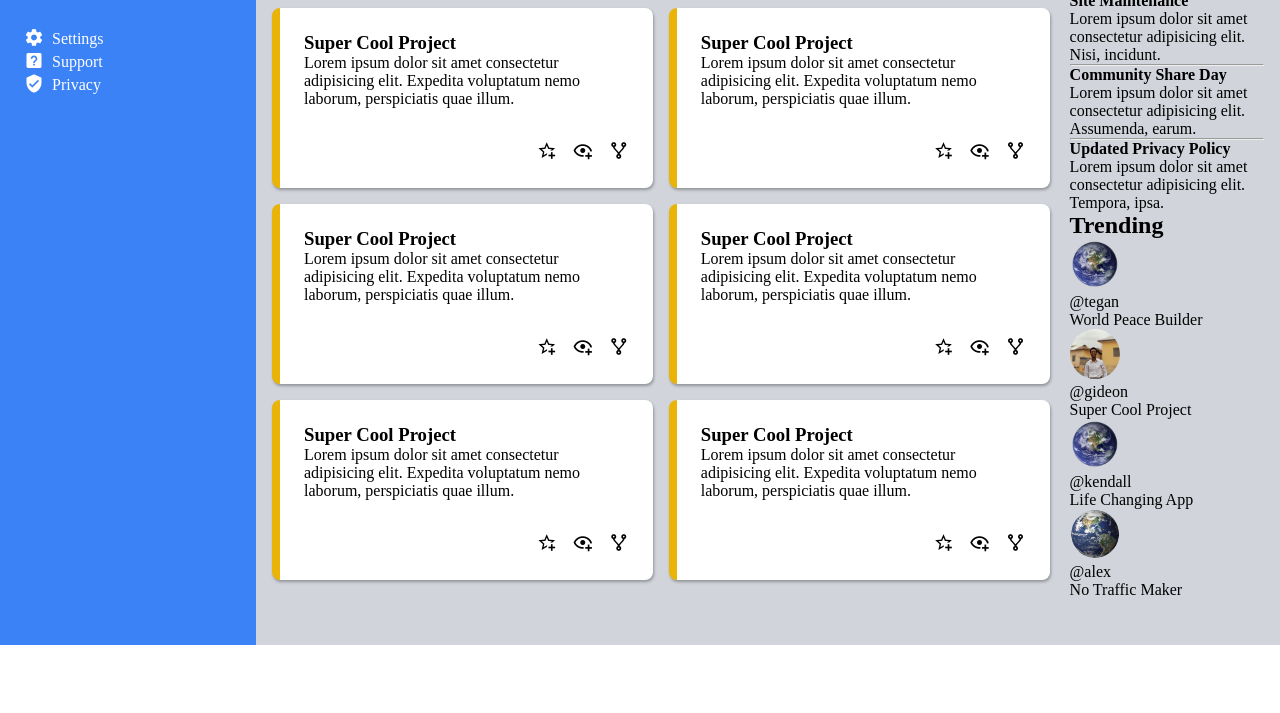
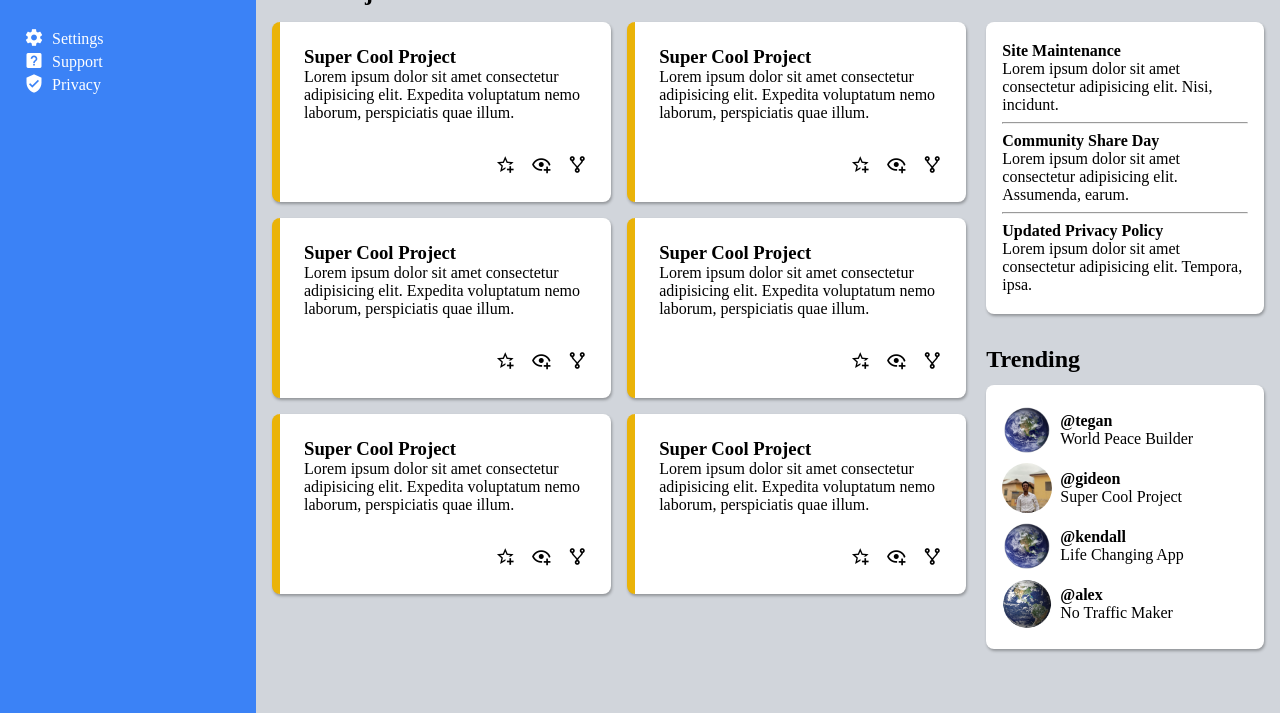
Before and after one commit to Gideon-D-Adeti/admin-dashboard, a plain HTML site: page index.html in a window 1280 px wide. Shown: the part 245-958 px from the top of the page. Before the commit the page ends 890 px from the top, so only its background shows below. Drawn offline with Linux system fonts and the light colour scheme.

Commit message:
Style announcements and trending parts of the main content section

```diff
--- a/index.html
+++ b/index.html
@@ -155,7 +155,7 @@
             <div class="announcements-and-trending-container">
                 <div class="announcements-container">
                     <h2>Announcements</h2>
-                    <div>
+                    <div class="announcements">
                         <div>
                             <a href="">
                                 <h4>Site Maintenance</h4>
@@ -180,39 +180,47 @@
                 </div>
                 <div class="trending-container">
                     <h2>Trending</h2>
-                    <div>
-                        <div>
+                    <div class="trending">
+                        <div class="trend">
                             <img src="images/other2.png" alt="Picture of Earth">
                             <div>
                                 <a href="">
-                                    <p>@tegan</p>
+                                    <b>
+                                        <p>@tegan</p>
+                                    </b>
                                 </a>
                                 <p>World Peace Builder</p>
                             </div>
                         </div>
-                        <div>
+                        <div class="trend">
                             <img src="images/gideon.jpg" alt="Picture of Gideon">
                             <div>
                                 <a href="">
-                                    <p>@gideon</p>
+                                    <b>
+                                        <p>@gideon</p>
+                                    </b>
                                 </a>
                                 <p>Super Cool Project</p>
                             </div>
                         </div>
-                        <div>
+                        <div class="trend">
                             <img src="images/other2.png" alt="Picture of Earth">
                             <div>
                                 <a href="">
-                                    <p>@kendall</p>
+                                    <b>
+                                        <p>@kendall</p>
+                                    </b>
                                 </a>
                                 <p>Life Changing App</p>
                             </div>
                         </div>
-                        <div>
+                        <div class="trend">
                             <img src="images/other3.png" alt="Picture of Earth">
                             <div>
                                 <a href="">
-                                    <p>@alex</p>
+                                    <b>
+                                        <p>@alex</p>
+                                    </b>
                                 </a>
                                 <p>No Traffic Maker</p>
                             </div>
--- a/style.css
+++ b/style.css
@@ -145,7 +145,7 @@ img {
 
 .main-content-container {
     display: grid;
-    grid-template-columns: 4fr 1fr;
+    grid-template-columns: 5fr 2fr;
     background-color: var(--gray-color);
     padding: 2rem 1rem;
     gap: 20px;
@@ -153,7 +153,7 @@ img {
 
 .projects {
     display: grid;
-    grid-template-columns: repeat(auto-fit, minmax(360px, 1fr));
+    grid-template-columns: repeat(auto-fit, minmax(300px, 1fr));
     gap: 16px;
     margin-top: 16px;
 }
@@ -188,3 +188,29 @@ img {
 .project .links a:hover {
     transform: scale(1.25);
 }
+
+.announcements,
+.trending {
+    background-color: var(--white-color);
+    padding: 20px 16px;
+    border-radius: 8px;
+    box-shadow: 1px 2px 3px rgba(0, 0, 0, 0.3);
+    display: flex;
+    flex-direction: column;
+    gap: 8px;
+    margin-bottom: 32px;
+}
+
+.announcements {
+    margin-top: 16px;
+}
+
+.trending {
+    margin-top: 12px;
+}
+
+.trending .trend {
+    display: flex;
+    align-items: center;
+    gap: 8px;
+}
```
